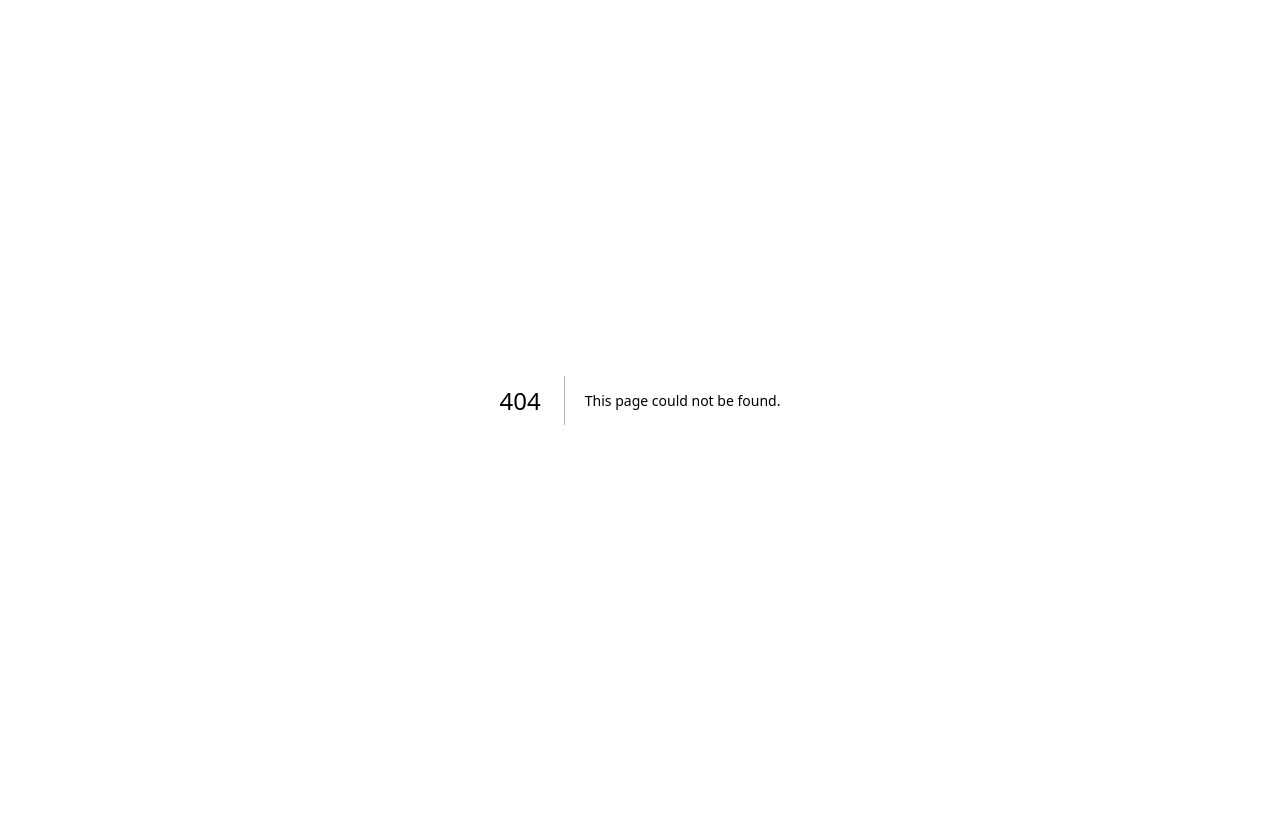
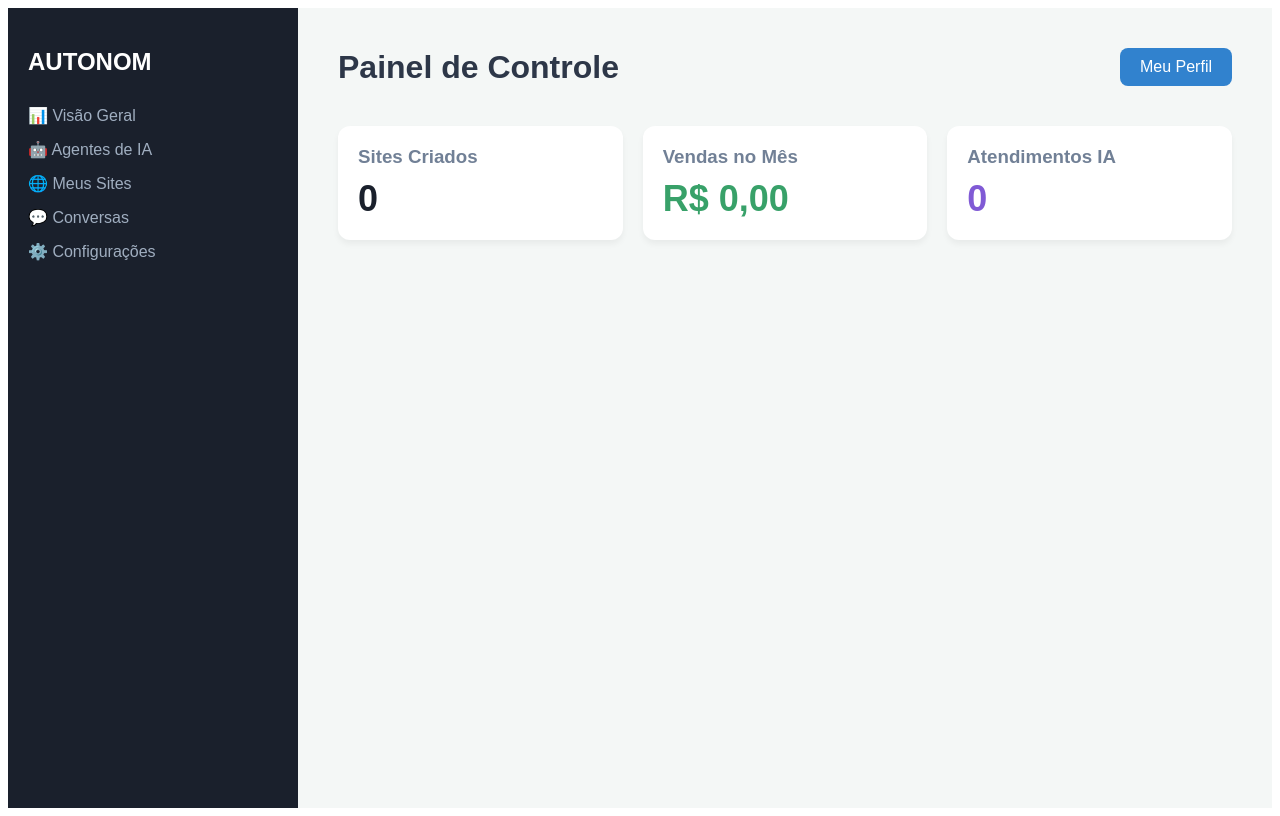
Before and after one commit to douwenvil11-prog/autonom, a Next.js app: page /dashboard in a window 1280 px wide. Before the commit this address had no page. Built offline with nearby package versions, Linux system fonts and the light colour scheme.

Commit message:
Create page.tsx

```diff
--- /dev/null
+++ b/src/app/dashboard/page.tsx
@@ -0,0 +1,43 @@
+export default function Dashboard() {
+  return (
+    <div style={{ display: 'flex', height: '100vh', fontFamily: 'sans-serif', backgroundColor: '#f4f7f6', margin: 0 }}>
+      {/* Menu Lateral */}
+      <aside style={{ width: '250px', backgroundColor: '#1a202c', color: 'white', padding: '20px' }}>
+        <h2 style={{ fontSize: '24px', marginBottom: '30px' }}>AUTONOM</h2>
+        <nav style={{ display: 'flex', flexDirection: 'column', gap: '15px' }}>
+          <a href="#" style={{ color: '#a0aec0', textDecoration: 'none' }}>📊 Visão Geral</a>
+          <a href="#" style={{ color: '#a0aec0', textDecoration: 'none' }}>🤖 Agentes de IA</a>
+          <a href="#" style={{ color: '#a0aec0', textDecoration: 'none' }}>🌐 Meus Sites</a>
+          <a href="#" style={{ color: '#a0aec0', textDecoration: 'none' }}>💬 Conversas</a>
+          <a href="#" style={{ color: '#a0aec0', textDecoration: 'none' }}>⚙️ Configurações</a>
+        </nav>
+      </aside>
+
+      {/* Área Principal */}
+      <main style={{ flex: 1, padding: '40px' }}>
+        <header style={{ display: 'flex', justifyContent: 'space-between', alignItems: 'center', marginBottom: '40px' }}>
+          <h1 style={{ fontSize: '32px', color: '#2d3748', margin: 0 }}>Painel de Controle</h1>
+          <div style={{ backgroundColor: '#3182ce', color: 'white', padding: '10px 20px', borderRadius: '8px' }}>
+            Meu Perfil
+          </div>
+        </header>
+
+        {/* Cartões de Resumo */}
+        <div style={{ display: 'flex', gap: '20px', flexWrap: 'wrap' }}>
+          <div style={{ flex: 1, minWidth: '200px', backgroundColor: 'white', padding: '20px', borderRadius: '12px', boxShadow: '0 4px 6px rgba(0,0,0,0.05)' }}>
+            <h3 style={{ margin: '0 0 10px 0', color: '#718096' }}>Sites Criados</h3>
+            <p style={{ fontSize: '36px', fontWeight: 'bold', margin: 0, color: '#1a202c' }}>0</p>
+          </div>
+          <div style={{ flex: 1, minWidth: '200px', backgroundColor: 'white', padding: '20px', borderRadius: '12px', boxShadow: '0 4px 6px rgba(0,0,0,0.05)' }}>
+            <h3 style={{ margin: '0 0 10px 0', color: '#718096' }}>Vendas no Mês</h3>
+            <p style={{ fontSize: '36px', fontWeight: 'bold', margin: 0, color: '#38a169' }}>R$ 0,00</p>
+          </div>
+          <div style={{ flex: 1, minWidth: '200px', backgroundColor: 'white', padding: '20px', borderRadius: '12px', boxShadow: '0 4px 6px rgba(0,0,0,0.05)' }}>
+            <h3 style={{ margin: '0 0 10px 0', color: '#718096' }}>Atendimentos IA</h3>
+            <p style={{ fontSize: '36px', fontWeight: 'bold', margin: 0, color: '#805ad5' }}>0</p>
+          </div>
+        </div>
+      </main>
+    </div>
+  );
+}
```
